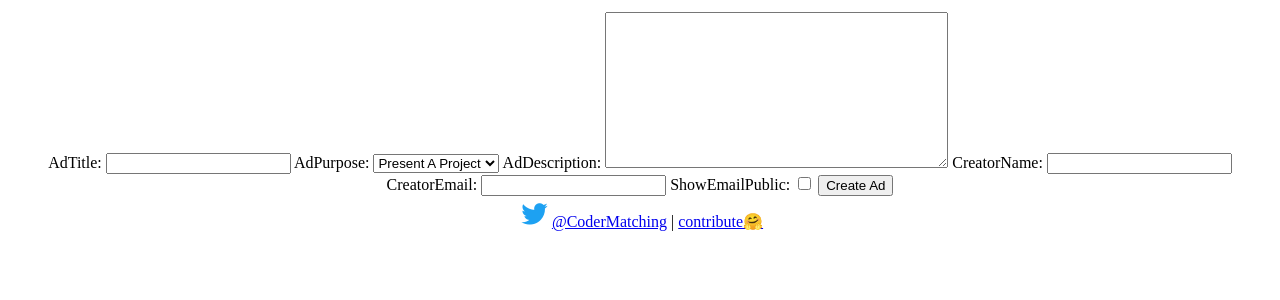
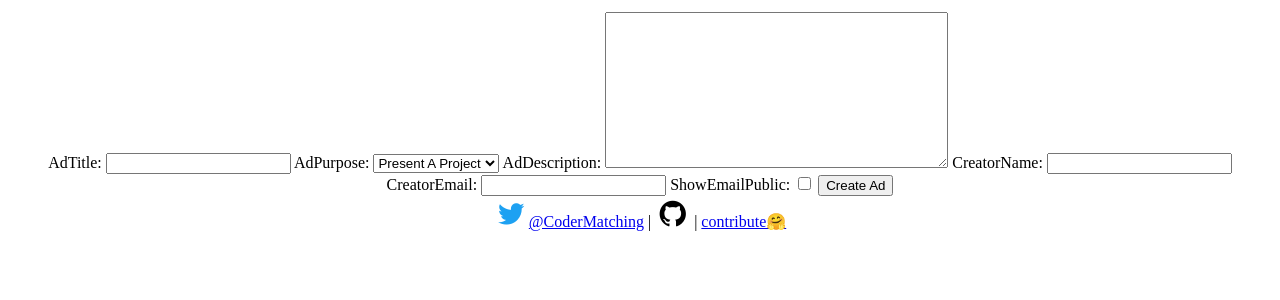
Before and after one commit to Sammeeey/CoderMatching, a Django app: page /create-ad/ in a window 1280 px wide. Shown: the part 142-442 px from the top of the page. Run offline with Django 4.2, Linux system fonts and the light colour scheme.

Commit message:
feat: add GitHub icon and open source link to footer
- in **base.html**

```diff
--- a/templates/base.html
+++ b/templates/base.html
@@ -56,6 +56,7 @@ https://learndjango.com/tutorials/template-structure    -> either use the app or
         {% block footer %}
             <!-- actually you want to style the Twitter logo from footer of base template here - but seemingly it only works inline -->
             <a href="https://twitter.com/codermatching"><i class="lab la-twitter" style="font-size: 35px; color: #1DA1F2;"></i>@CoderMatching</a> |
+            <a href="https://github.com/Sammeeey/codermatching"><i class="lab la-github" style="font-size: 35px; color: #000;"></i></a> |
             <a href="{% url 'codermatch:contribute' %}">contribute🤗</a>
         {% endblock footer %}
         </footer>
```
